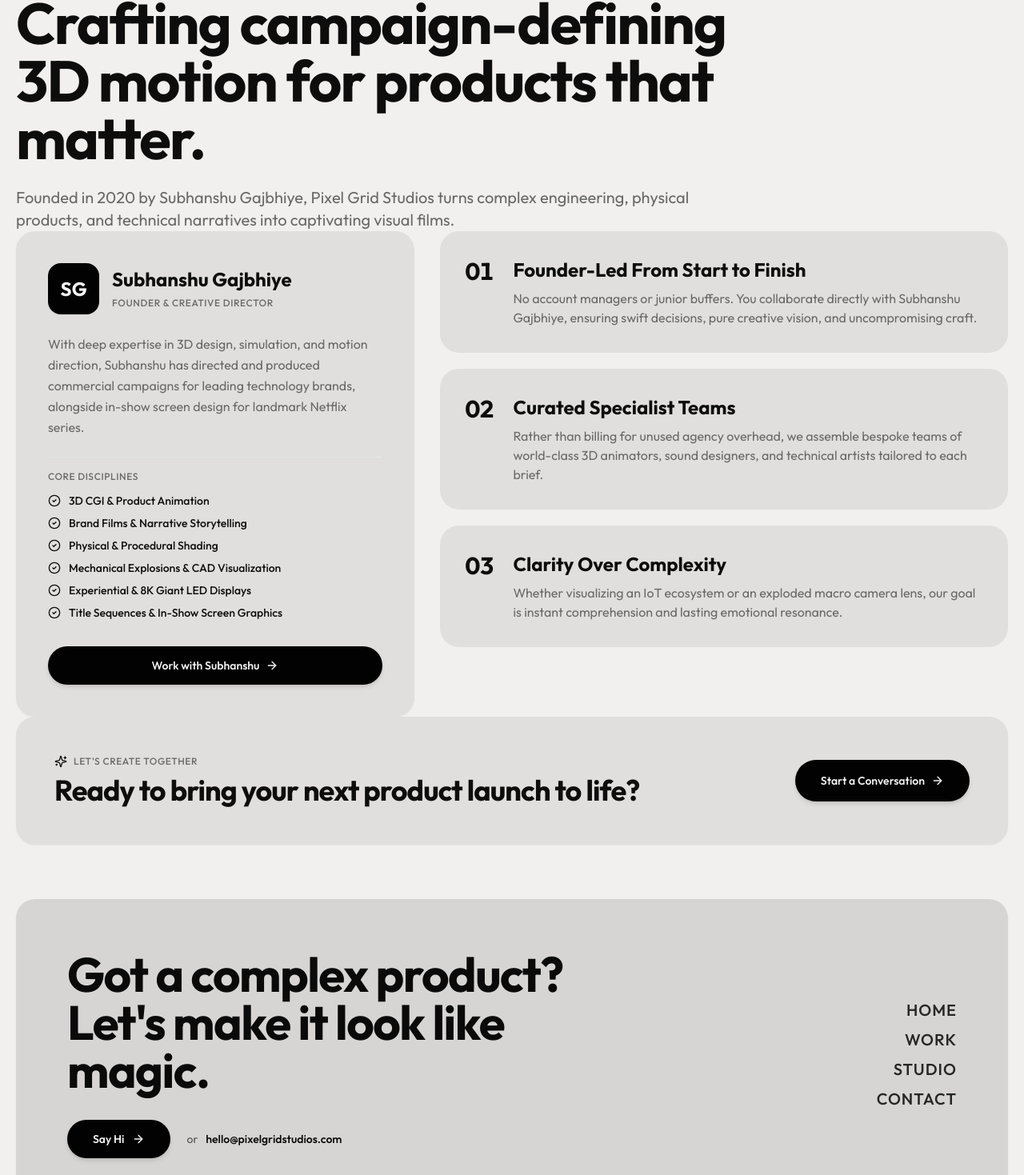
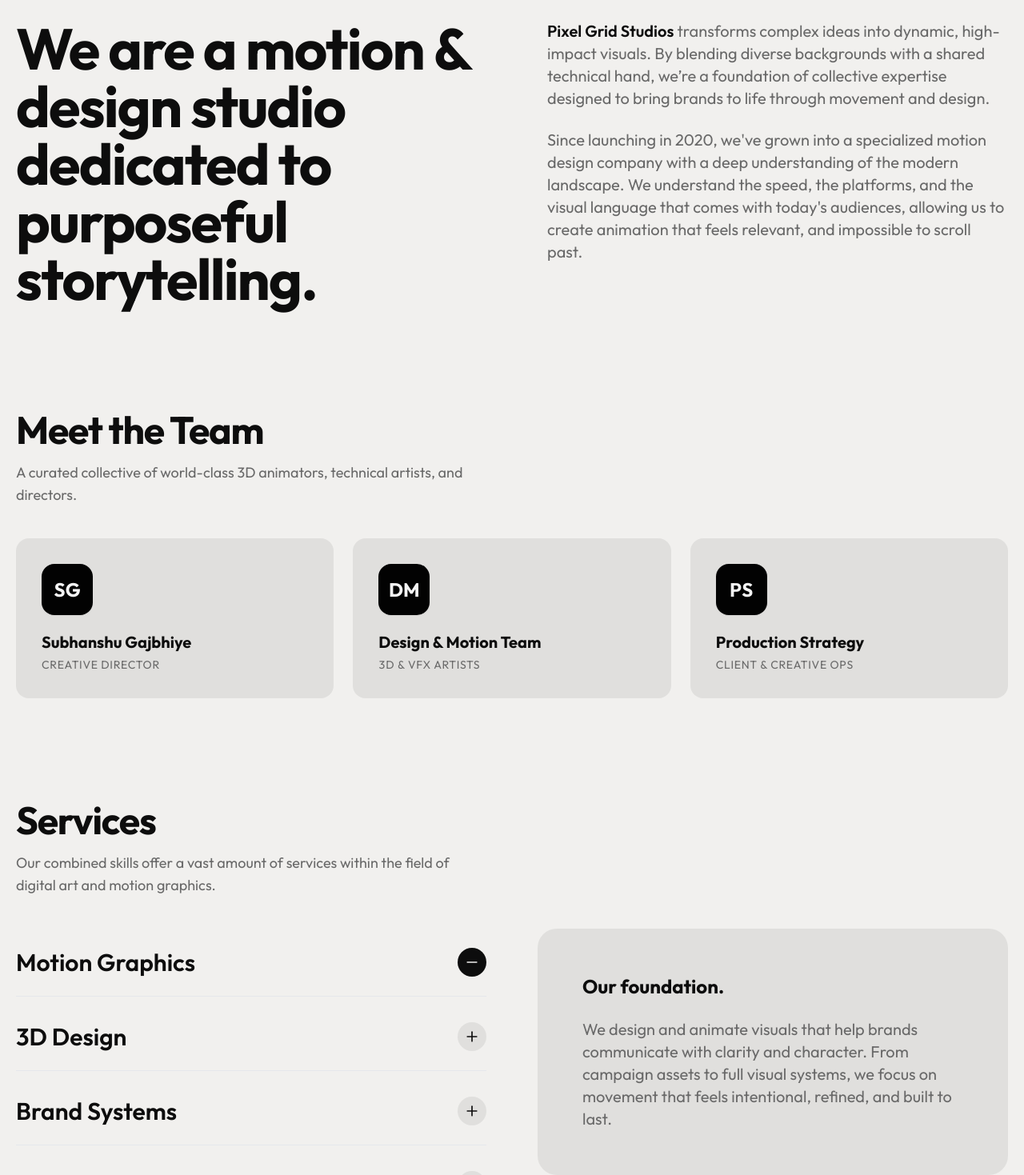
Before and after one commit to pixelgridstudios/PGS-Website-v1, a React (Vite) app: page /about in a window 1280 px wide. Shown: the part 123-1592 px from the top of the page at 80% size. Built offline with nearby package versions, Linux system fonts and the light colour scheme.

Commit message:
Rewrite About page to reflect a professional agency structure with Dot4-inspired services and team section

```diff
--- a/src/pages/About.tsx
+++ b/src/pages/About.tsx
@@ -1,112 +1,99 @@
-import React from "react";
+import React, { useState } from "react";
 import { Link } from "react-router-dom";
-import { ArrowRight, Sparkles, CheckCircle2 } from "lucide-react";
+import { ArrowRight, Sparkles, Plus, Minus } from "lucide-react";
 
-const disciplines = [
-  "3D CGI & Product Animation",
-  "Brand Films & Narrative Storytelling",
-  "Physical & Procedural Shading",
-  "Mechanical Explosions & CAD Visualization",
-  "Experiential & 8K Giant LED Displays",
-  "Title Sequences & In-Show Screen Graphics",
+const services = [
+  {
+    id: "01",
+    title: "Motion Graphics",
+    tagline: "Our foundation.",
+    desc: "We design and animate visuals that help brands communicate with clarity and character. From campaign assets to full visual systems, we focus on movement that feels intentional, refined, and built to last."
+  },
+  {
+    id: "02",
+    title: "3D Design",
+    tagline: "Handcrafted depth.",
+    desc: "3D allows us to move past a flat frame. We build objects and environments by hand. Every material, every detail, exists to support the design and vision. This is how we add depth to a brand's world."
+  },
+  {
+    id: "03",
+    title: "Brand Systems",
+    tagline: "Built to scale.",
+    desc: "Instead of creating isolated pieces, we build structured visual systems. A foundation that enables multiple videos, renders, and applications to live together. Consistent, flexible, and designed to grow with the brand."
+  },
+  {
+    id: "04",
+    title: "Tailored Work",
+    tagline: "Custom by design.",
+    desc: "Every brand is different, and so is every collaboration. We work closely with our clients, thinking alongside them and refining solutions that respond directly to their goals. Flexible in execution, consistent in quality."
+  }
 ];
 
-const studioPrinciples = [
+const team = [
   {
-    num: "01",
-    title: "Founder-Led From Start to Finish",
-    desc: "No account managers or junior buffers. You collaborate directly with Subhanshu Gajbhiye, ensuring swift decisions, pure creative vision, and uncompromising craft.",
+    name: "Subhanshu Gajbhiye",
+    role: "Creative Director",
+    initials: "SG"
   },
   {
-    num: "02",
-    title: "Curated Specialist Teams",
-    desc: "Rather than billing for unused agency overhead, we assemble bespoke teams of world-class 3D animators, sound designers, and technical artists tailored to each brief.",
+    name: "Design & Motion Team",
+    role: "3D & VFX Artists",
+    initials: "DM"
   },
   {
-    num: "03",
-    title: "Clarity Over Complexity",
-    desc: "Whether visualizing an IoT ecosystem or an exploded macro camera lens, our goal is instant comprehension and lasting emotional resonance.",
-  },
+    name: "Production Strategy",
+    role: "Client & Creative Ops",
+    initials: "PS"
+  }
 ];
 
 export const About: React.FC = () => {
+  const [openService, setOpenService] = useState<string>("01");
+
   return (
     <div className="px-3 sm:px-5">
-      <div className="mx-auto max-w-[1600px] py-8 sm:py-12">
-        {/* Page Header */}
-        <section data-reveal className="flex flex-col gap-4 max-w-4xl">
-          <h1 className="font-display text-4xl sm:text-6xl lg:text-7xl font-bold tracking-tight text-brand-foreground leading-[1.05]">
-            Crafting campaign-defining 3D motion for products that matter.
-          </h1>
-          <p className="mt-2 text-lg sm:text-xl text-brand-subtle font-normal leading-relaxed">
-            Founded in 2020 by Subhanshu Gajbhiye, Pixel Grid Studios turns complex engineering, physical products, and technical narratives into captivating visual films.
-          </p>
+      <div className="mx-auto max-w-[1600px] py-8 sm:py-12 space-y-16 lg:space-y-32">
+
+        {/* Intro Section */}
+        <section data-reveal className="flex flex-col lg:flex-row gap-8 lg:gap-16 pt-8">
+          <div className="flex-1 max-w-4xl">
+            <h1 className="font-display text-4xl sm:text-5xl lg:text-6xl xl:text-7xl tracking-tight text-brand-foreground leading-[1.05]" style={{ fontVariationSettings: "'wght' 700" }}>
+              We are a motion & design studio dedicated to purposeful storytelling.
+            </h1>
+          </div>
+          <div className="flex-1 max-w-xl text-lg sm:text-xl text-brand-subtle font-normal leading-relaxed flex flex-col gap-6">
+            <p>
+              <strong className="text-brand-foreground font-semibold">Pixel Grid Studios</strong> transforms complex ideas into dynamic, high-impact visuals. By blending diverse backgrounds with a shared technical hand, we’re a foundation of collective expertise designed to bring brands to life through movement and design.
+            </p>
+            <p>
+              Since launching in 2020, we've grown into a specialized motion design company with a deep understanding of the modern landscape. We understand the speed, the platforms, and the visual language that comes with today's audiences, allowing us to create animation that feels relevant, and impossible to scroll past.
+            </p>
+          </div>
         </section>
 
-
-        {/* 2-Column: Founder Card & Core Principles */}
-        <section className="grid gap-8 lg:grid-cols-12 items-start">
-          {/* Founder Bio Card (Seamless Borderless) */}
-          <div data-reveal data-reveal-delay="100" className="lg:col-span-5 rounded-2xl sm:rounded-3xl bg-brand-muted text-brand-foreground p-8 sm:p-10 shadow-sm dark:shadow-xl flex flex-col gap-6 border-0">
-            <div className="flex items-center gap-4">
-              <div className="size-16 rounded-2xl bg-brand-panel text-brand-panel-foreground flex items-center justify-center font-display text-2xl font-bold shadow-sm">
-                SG
-              </div>
-              <div>
-                <h3 className="font-display text-2xl font-bold text-brand-foreground">
-                  Subhanshu Gajbhiye
-                </h3>
-                <span className="font-mono text-xs uppercase tracking-wider text-brand-subtle font-medium">
-                  Founder & Creative Director
-                </span>
-              </div>
-            </div>
-
-            <p className="text-base leading-relaxed text-brand-subtle font-normal">
-              With deep expertise in 3D design, simulation, and motion direction, Subhanshu has directed and produced commercial campaigns for leading technology brands, alongside in-show screen design for landmark Netflix series.
+        {/* Team Section (Agency Presentation) */}
+        <section data-reveal className="flex flex-col gap-10">
+          <div className="max-w-xl">
+            <h2 className="font-display text-3xl sm:text-4xl lg:text-5xl tracking-tight text-brand-foreground" style={{ fontVariationSettings: "'wght' 700" }}>
+              Meet the Team
+            </h2>
+            <p className="mt-4 text-brand-subtle text-lg">
+              A curated collective of world-class 3D animators, technical artists, and directors.
             </p>
-
-            <div className="pt-4 border-t border-brand-foreground/10 flex flex-col gap-3">
-              <span className="font-mono text-xs uppercase tracking-wider text-brand-subtle font-medium">
-                Core Disciplines
-              </span>
-              <ul className="space-y-2">
-                {disciplines.map((d) => (
-                  <li key={d} className="flex items-center gap-2.5 text-sm text-brand-foreground font-medium">
-                    <CheckCircle2 className="size-4 text-brand-foreground shrink-0" />
-                    <span>{d}</span>
-                  </li>
-                ))}
-              </ul>
-            </div>
-
-            <div className="pt-2">
-              <Link
-                to="/contact"
-                className="group inline-flex w-full items-center justify-center gap-2 rounded-full bg-brand-panel text-brand-panel-foreground px-6 py-3.5 font-display text-sm font-medium shadow-md transition-all duration-[400ms] ease-spring-vibe hover:-translate-y-1 hover:scale-[1.03] hover:shadow-xl hover:shadow-brand-accent/20 active:scale-95 border-0"
-              >
-                <span>Work with Subhanshu</span>
-                <ArrowRight className="size-4 shrink-0 transition-transform duration-[400ms] ease-spring-vibe group-hover:translate-x-1" />
-              </Link>
-            </div>
           </div>
 
-          {/* Principles Stack (Seamless Borderless) */}
-          <div data-reveal data-reveal-delay="200" className="lg:col-span-7 flex flex-col gap-5">
-            {studioPrinciples.map((p) => (
-              <div
-                key={p.num}
-                className="rounded-2xl sm:rounded-3xl bg-brand-muted text-brand-foreground p-6 sm:p-8 shadow-xs hover:shadow-md transition-colors duration-200 flex flex-col sm:flex-row gap-4 sm:gap-6 items-start border-0"
-              >
-                <span className="font-mono text-2xl sm:text-3xl font-bold text-brand-foreground shrink-0">
-                  {p.num}
-                </span>
-                <div className="flex flex-col gap-2">
-                  <h4 className="font-display text-xl sm:text-2xl font-bold text-brand-foreground">
-                    {p.title}
-                  </h4>
-                  <p className="text-sm sm:text-base leading-relaxed text-brand-subtle font-normal">
-                    {p.desc}
+          <div className="grid gap-6 md:grid-cols-3">
+            {team.map((member) => (
+              <div key={member.name} className="flex flex-col gap-5 p-6 sm:p-8 rounded-2xl bg-brand-muted border-0">
+                <div className="size-16 rounded-2xl bg-brand-panel text-brand-panel-foreground flex items-center justify-center font-display text-2xl font-bold shadow-sm">
+                  {member.initials}
+                </div>
+                <div>
+                  <h3 className="font-display text-xl font-bold text-brand-foreground">
+                    {member.name}
+                  </h3>
+                  <p className="mt-1 text-sm font-mono uppercase tracking-wider text-brand-subtle">
+                    {member.role}
                   </p>
                 </div>
               </div>
@@ -114,15 +101,82 @@
           </div>
         </section>
 
+        {/* Services Section (Dot4 Inspired Interactive Accordion/List) */}
+        <section data-reveal className="flex flex-col gap-10">
+          <div className="max-w-xl">
+            <h2 className="font-display text-3xl sm:text-4xl lg:text-5xl tracking-tight text-brand-foreground" style={{ fontVariationSettings: "'wght' 700" }}>
+              Services
+            </h2>
+            <p className="mt-4 text-brand-subtle text-lg">
+              Our combined skills offer a vast amount of services within the field of digital art and motion graphics.
+            </p>
+          </div>
+
+          <div className="grid lg:grid-cols-[1fr_1fr] gap-8 lg:gap-16 items-start">
+            {/* Left: Interactive List */}
+            <div className="flex flex-col w-full gap-2">
+              {services.map((service) => {
+                const isOpen = openService === service.id;
+                return (
+                  <button
+                    key={service.id}
+                    onClick={() => setOpenService(service.id)}
+                    className="group text-left border-b border-brand-border/40 py-6 transition-colors duration-300"
+                  >
+                    <div className="flex items-center justify-between">
+                      <h3 className="font-display text-2xl sm:text-3xl transition-colors duration-300 text-brand-foreground" style={{ fontVariationSettings: "'wght' 600" }}>
+                        {service.title}
+                      </h3>
+                      <div className={`p-2 rounded-full transition-colors duration-300 ${isOpen ? "bg-brand-foreground text-brand-bg" : "bg-brand-muted text-brand-foreground group-hover:bg-brand-panel group-hover:text-brand-panel-foreground"}`}>
+                        {isOpen ? <Minus className="size-5" /> : <Plus className="size-5" />}
+                      </div>
+                    </div>
+                    {/* Mobile Only Desc Dropdown */}
+                    <div className={`grid transition-all duration-[400ms] ease-spring-vibe lg:hidden ${isOpen ? "grid-rows-[1fr] mt-6 opacity-100" : "grid-rows-[0fr] opacity-0"}`}>
+                      <div className="overflow-hidden">
+                        <p className="text-brand-foreground font-medium mb-3">{service.tagline}</p>
+                        <p className="text-brand-subtle text-base leading-relaxed">{service.desc}</p>
+                      </div>
+                    </div>
+                  </button>
+                );
+              })}
+            </div>
+
+            {/* Right: Desktop Desc Display */}
+            <div className="hidden lg:block sticky top-32 rounded-3xl bg-brand-muted p-10 xl:p-14 border-0">
+              {services.map((service) => (
+                <div
+                  key={service.id}
+                  className={`absolute inset-10 xl:inset-14 transition-all duration-500 ${openService === service.id ? "opacity-100 translate-y-0 pointer-events-auto" : "opacity-0 translate-y-8 pointer-events-none"}`}
+                >
+                  <p className="font-display text-2xl text-brand-foreground font-bold mb-6">
+                    {service.tagline}
+                  </p>
+                  <p className="text-lg xl:text-xl text-brand-subtle leading-relaxed">
+                    {service.desc}
+                  </p>
+                </div>
+              ))}
+              {/* Invisible spacer to maintain height */}
+              <div className="invisible pointer-events-none">
+                <p className="font-display text-2xl mb-6">Spacer Tagline</p>
+                <p className="text-lg xl:text-xl leading-relaxed">
+                  Instead of creating isolated pieces, we build structured visual systems. A foundation that enables multiple videos, renders, and applications to live together. Consistent, flexible, and designed to grow with the brand.
+                </p>
+              </div>
+            </div>
+          </div>
+        </section>
 
         {/* Bottom CTA Box (Seamless Borderless) */}
-        <section data-reveal className="rounded-2xl sm:rounded-3xl bg-brand-muted text-brand-foreground p-8 sm:p-12 shadow-sm dark:shadow-xl flex flex-col md:flex-row items-center justify-between gap-8 border-0">
+        <section data-reveal className="rounded-2xl sm:rounded-3xl bg-brand-muted text-brand-foreground p-8 sm:p-12 shadow-sm dark:shadow-xl flex flex-col md:flex-row items-center justify-between gap-8 border-0 mb-12">
           <div>
             <div className="flex items-center gap-2 font-mono text-xs uppercase tracking-wider text-brand-subtle font-medium mb-2">
               <Sparkles className="size-4 text-brand-foreground" />
               <span>Let's Create Together</span>
             </div>
-            <h2 className="font-display text-2xl sm:text-4xl font-bold tracking-tight text-brand-foreground">
+            <h2 className="font-display text-2xl sm:text-4xl tracking-tight text-brand-foreground" style={{ fontVariationSettings: "'wght' 700" }}>
               Ready to bring your next product launch to life?
             </h2>
           </div>
@@ -134,6 +188,7 @@
             <ArrowRight className="size-4 shrink-0 transition-transform duration-[400ms] ease-spring-vibe group-hover:translate-x-1" />
           </Link>
         </section>
+
       </div>
     </div>
   );
```
